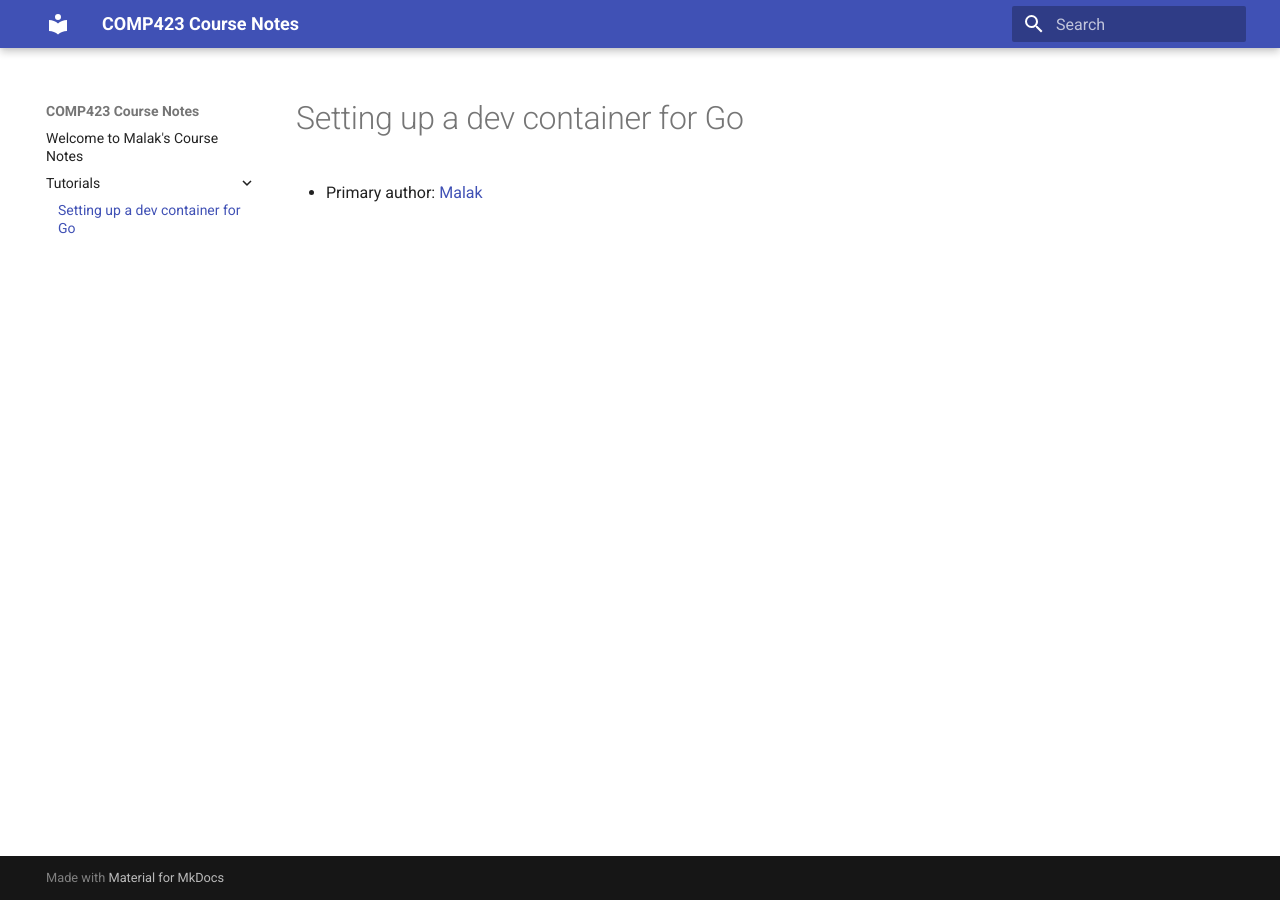
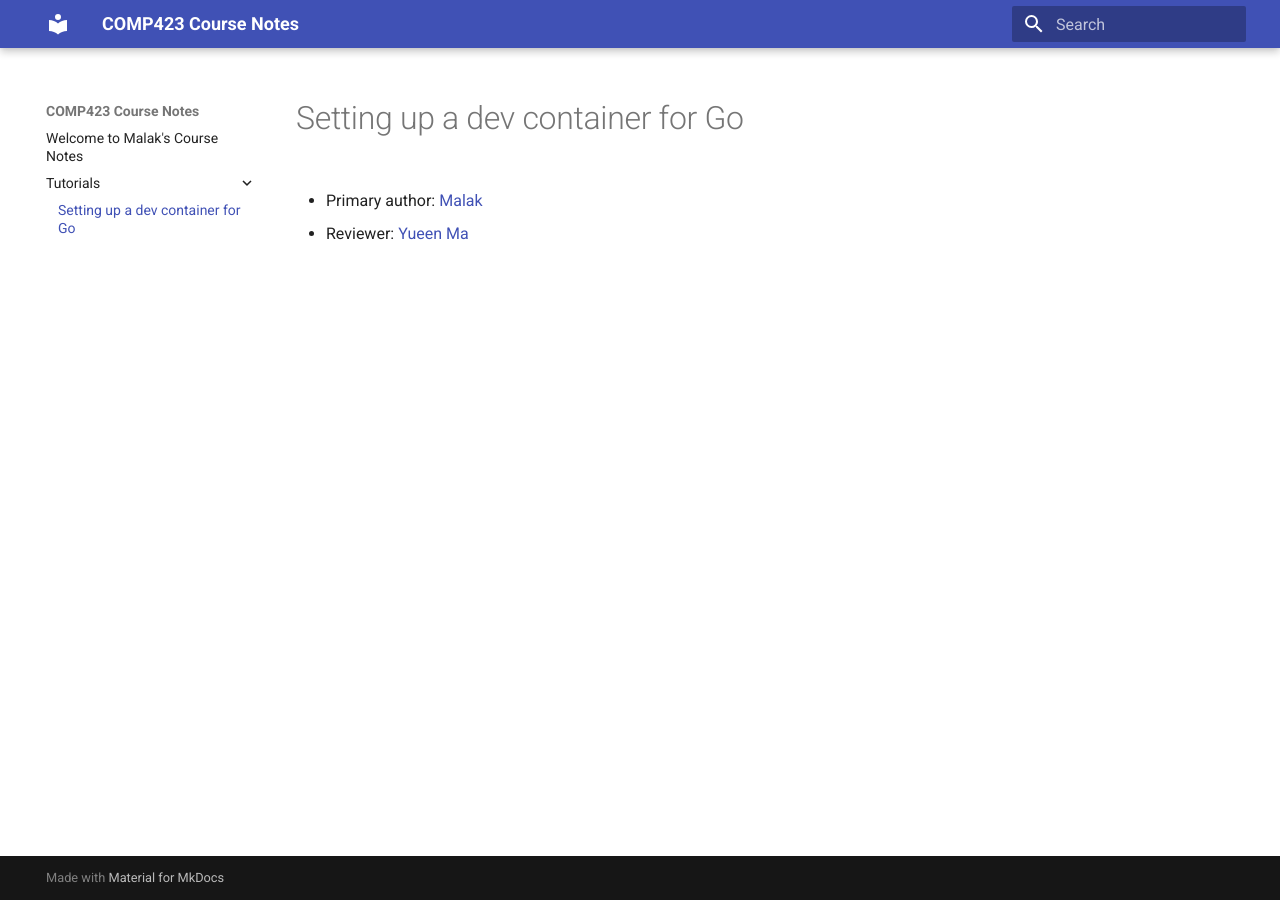
Before and after one commit to malaksoubai/comp423-course-notes, an MkDocs documentation site: the page built from docs/tutorials/go-setup.md, in a window 1280 px wide. Built offline with MkDocs 1.6.1 and Material for MkDocs 9.7.7, drawn with Linux system fonts in a browser that asks for light colours.

Commit message:
Edit setup file for Go

```diff
--- a/docs/tutorials/go-setup.md
+++ b/docs/tutorials/go-setup.md
@@ -1,3 +1,5 @@
 # Setting up a dev container for Go
 
 * Primary author: [Malak](https://github.com/malaksoubai)
+
+* Reviewer: [Yueen Ma](https://github.com/myueen)
```
